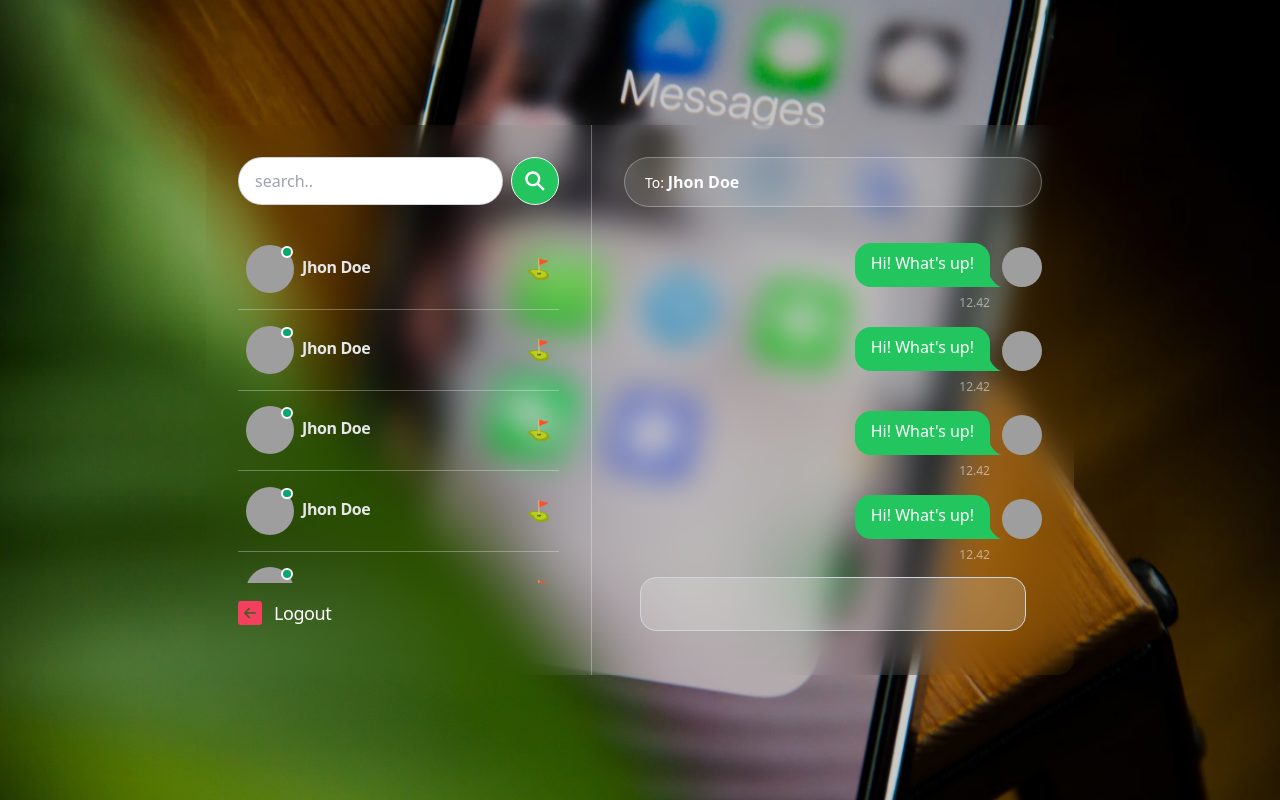
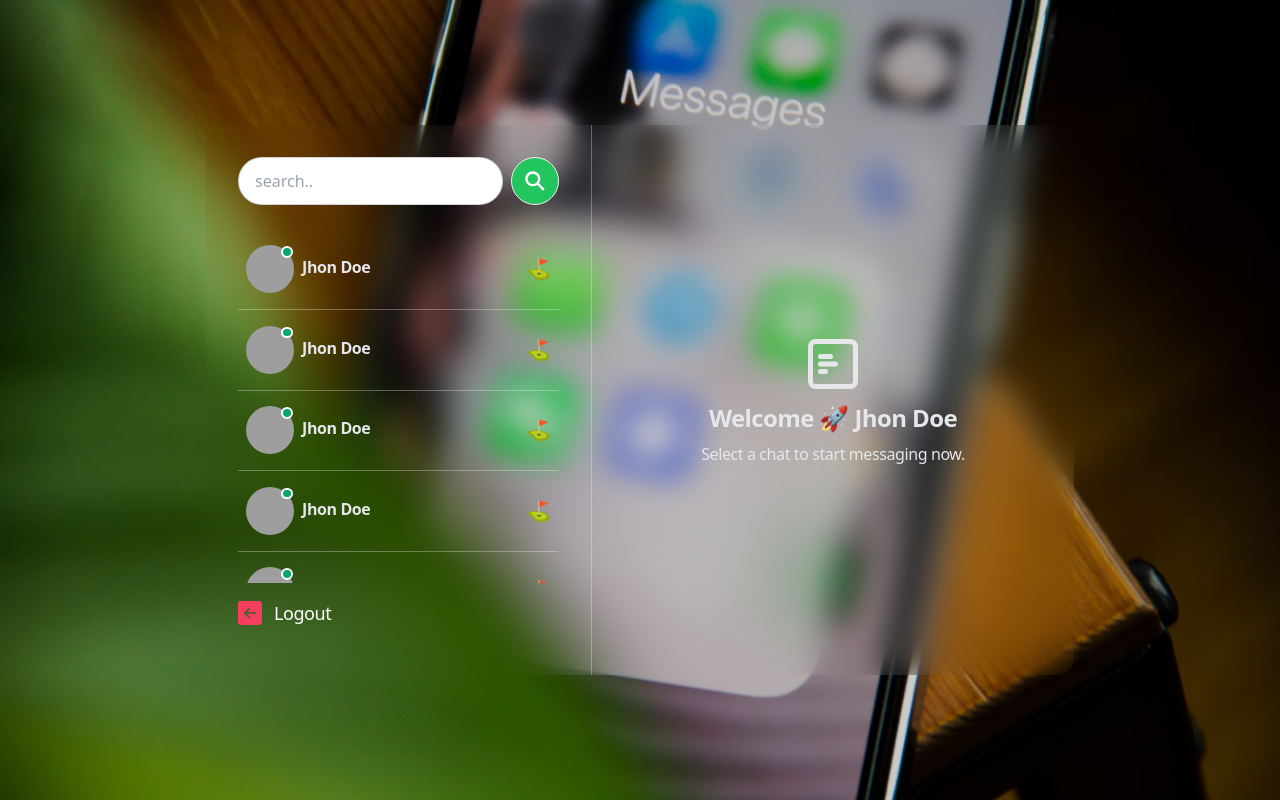
Before and after one commit to nuhptr/chat-realtime, a React (Vite) app in the folder frontend/: page / in a window 1280 px wide. Built offline with nearby package versions, Linux system fonts and the light colour scheme; grey boxes are pictures that could not be loaded.

Commit message:
components: message components done

```diff
--- a/frontend/src/components/message-container.jsx
+++ b/frontend/src/components/message-container.jsx
@@ -1,9 +1,15 @@
+import { TbAlignBoxLeftMiddle } from "react-icons/tb"
+
 import Messages from "./messages"
 import MessageInput from "./message-input"
 
 export default function MessageContainer() {
+   const noChatSelected = true
+
    return (
       <div className="md:min-w-[450px] flex flex-col py-8 pr-8 max-sm:py-4 max-sm:pr-4">
+         {noChatSelected && <NoChatSelected />}
+         {!noChatSelected && (
             <>
                {/* Header */}
                <div className="px-5 py-3 bg-white border border-white rounded-full border-opacity-30 bg-opacity-10 backdrop-blur-lg backdrop-filter">
@@ -14,6 +20,21 @@ export default function MessageContainer() {
                <Messages />
                <MessageInput />
             </>
+         )}
       </div>
    )
 }
+
+const NoChatSelected = () => {
+   return (
+      <div className="flex items-center justify-center w-full h-full">
+         <div className="flex flex-col items-center gap-2 px-4 font-semibold text-center text-gray-200 sm:text-lg md:text-xl">
+            <TbAlignBoxLeftMiddle className="text-3xl text-center md:text-6xl" />
+            <p className="text-2xl tracking-tight">Welcome 🚀 Jhon Doe</p>
+            <p className="text-base font-normal tracking-tight">
+               Select a chat to start messaging now.
+            </p>
+         </div>
+      </div>
+   )
+}
--- a/frontend/src/components/message-input.jsx
+++ b/frontend/src/components/message-input.jsx
@@ -1,11 +1,17 @@
+import { BsArrowRightCircleFill } from "react-icons/bs"
+
 export default function MessageInput() {
    return (
       <form className="px-4 my-3">
-         <div className="w-full">
+         <div className="relative w-full">
             <input
                type="text"
-               className="block w-full p-4 text-sm text-black bg-white border border-gray-300 rounded-2xl bg-opacity-20 backdrop-filter backdrop-blur-lg active:outline-none focus:outline-none focus:ring-0 focus:border-white"
+               className="block w-full p-4 text-sm text-black bg-white border border-gray-300 rounded-2xl bg-opacity-20 backdrop-filter backdrop-blur-lg active:outline-none focus:outline-none focus:ring-0 focus:border-white placeholder:text-black placeholder:text-opacity-30"
+               placeholder="Type a message.."
             />
+            <button type="submit" className="absolute inset-y-0 flex items-center end-0 pe-3">
+               <BsArrowRightCircleFill className="w-6 h-6 text-white" />
+            </button>
          </div>
       </form>
    )
```
Lines whose indentation alone changed are shown as unchanged.
